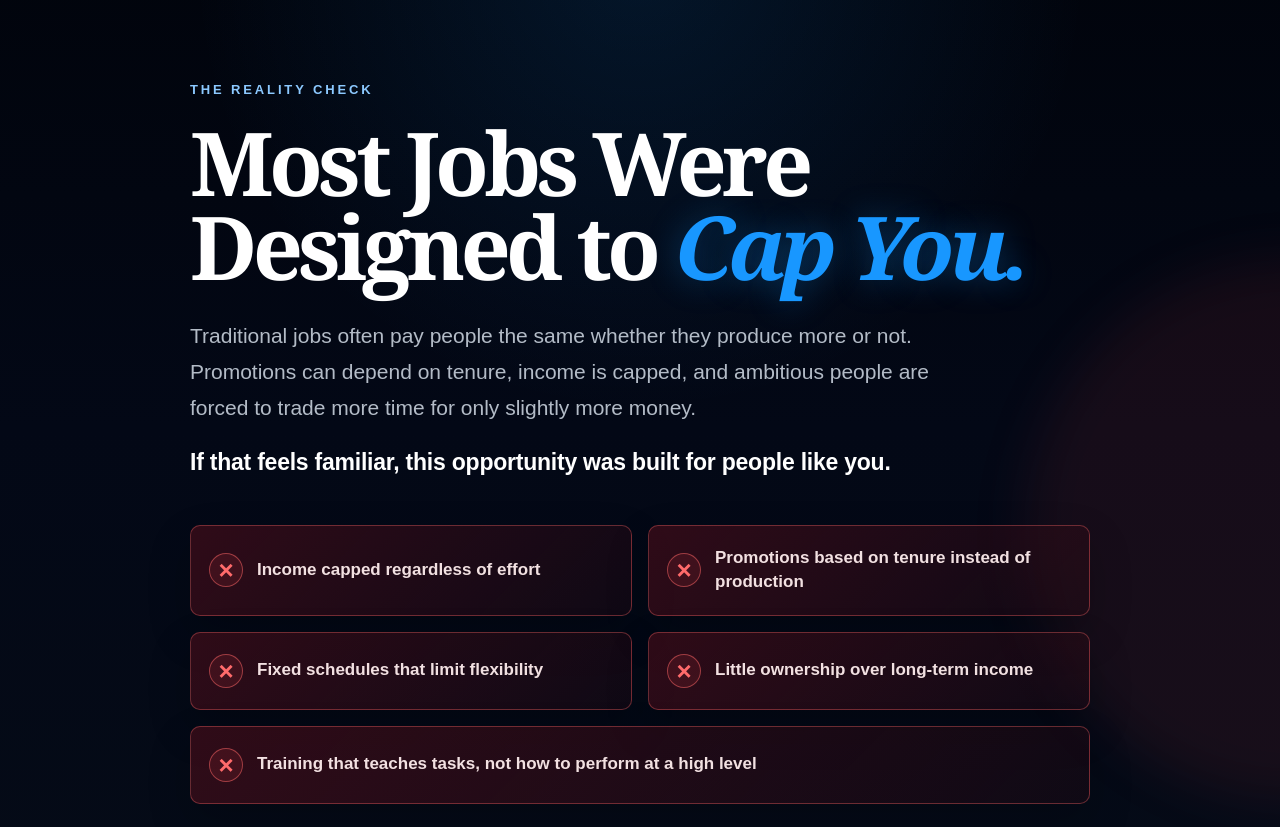
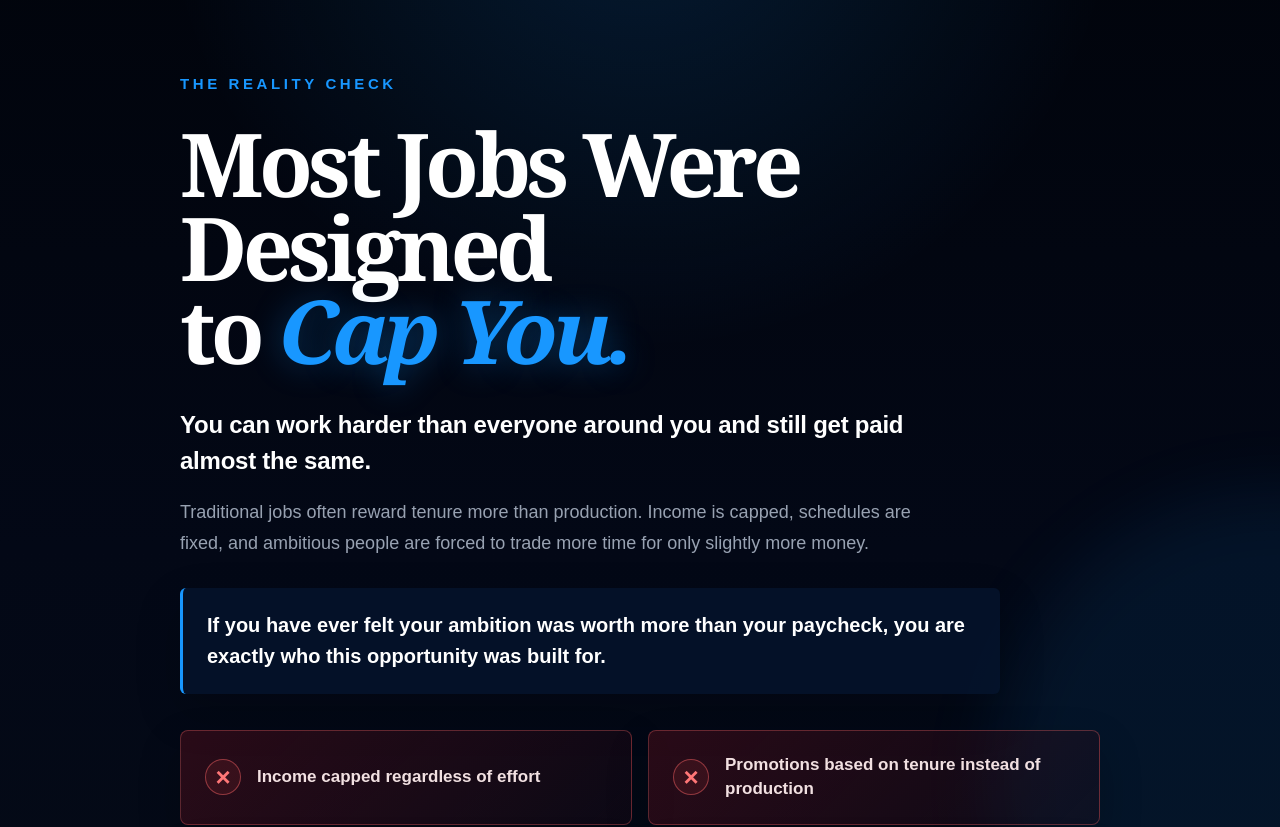
Before and after one commit to haynesjackson83-cyber/giddens-recruiting-funnel, a Next.js app: page / in a window 1280 px wide. Shown: the part 1740-2567 px from the top of the page. Built offline with nearby package versions, Linux system fonts and the light colour scheme.

Commit message:
Refine reality check section

```diff
--- a/src/components/reality-check/RealityCheck.module.css
+++ b/src/components/reality-check/RealityCheck.module.css
@@ -3,28 +3,28 @@
   isolation: isolate;
   overflow: hidden;
   width: 100%;
-  padding: 88px 24px 96px;
+  padding: 110px 32px;
   color: #f8fbff;
   background:
-    radial-gradient(circle at 50% 0%, rgba(24, 151, 255, 0.12), transparent 28rem),
-    linear-gradient(180deg, #01040c 0%, #030816 48%, #050b17 100%);
+    radial-gradient(circle at 50% -8%, rgba(24, 151, 255, 0.16), transparent 30rem),
+    linear-gradient(180deg, #01040c 0%, #030816 50%, #050b17 100%);
 }
 
 .glow {
   position: absolute;
-  right: -18rem;
-  bottom: 8rem;
+  right: max(-18rem, -24vw);
+  bottom: 4rem;
   z-index: -1;
-  width: 34rem;
-  height: 34rem;
+  width: 36rem;
+  height: 36rem;
   border-radius: 999px;
-  background: rgba(255, 72, 72, 0.08);
-  filter: blur(26px);
+  background: rgba(24, 151, 255, 0.08);
+  filter: blur(34px);
   pointer-events: none;
 }
 
 .container {
-  width: min(900px, 100%);
+  width: min(920px, 100%);
   margin: 0 auto;
   display: flex;
   flex-direction: column;
@@ -32,89 +32,103 @@
 }
 
 .eyebrow {
-  margin: 0 0 22px;
-  color: #8cc9ff;
+  margin: 0 0 28px;
+  color: #1897ff;
   font-family: Arial, Helvetica, sans-serif;
-  font-size: 13px;
+  font-size: clamp(13px, 1.4vw, 15px);
   font-weight: 900;
-  letter-spacing: 0.22em;
+  letter-spacing: 0.24em;
   line-height: 1.4;
   text-transform: uppercase;
 }
 
 .headline {
-  max-width: 860px;
+  max-width: 820px;
   margin: 0;
   color: #ffffff;
   font-family: Georgia, "Times New Roman", serif;
-  font-size: clamp(48px, 9vw, 88px);
+  font-size: clamp(62px, 7vw, 88px);
   font-weight: 700;
   letter-spacing: -0.055em;
   line-height: 0.95;
+}
+
+.headline span {
+  display: block;
+  text-wrap: balance;
 }
 
 .headline em {
   color: #1897ff;
   font-style: italic;
   text-shadow: 0 0 32px rgba(24, 151, 255, 0.34);
+  white-space: nowrap;
 }
 
-.copyWrap {
-  max-width: 780px;
-  margin-top: 30px;
-  display: grid;
-  gap: 18px;
-}
-
-.supportingCopy,
-.followUp {
-  margin: 0;
+.emotionalLead {
+  max-width: 760px;
+  margin: 34px 0 0;
+  color: #ffffff;
   font-family: Arial, Helvetica, sans-serif;
-  line-height: 1.7;
+  font-size: 24px;
+  font-weight: 700;
+  letter-spacing: -0.01em;
+  line-height: 1.5;
 }
 
 .supportingCopy {
-  color: rgba(235, 244, 255, 0.76);
-  font-size: clamp(17px, 2.5vw, 21px);
+  max-width: 760px;
+  margin: 18px 0 0;
+  color: rgba(210, 222, 238, 0.72);
+  font-family: Arial, Helvetica, sans-serif;
+  font-size: 18px;
+  line-height: 1.75;
 }
 
-.followUp {
+.bridgeStatement {
+  max-width: 820px;
+  margin: 28px 0 36px;
+  padding: 22px 24px;
+  border-left: 3px solid #1897ff;
+  border-radius: 6px;
   color: #ffffff;
-  font-size: clamp(18px, 2.7vw, 23px);
+  background: rgba(5, 22, 48, 0.72);
+  box-shadow: 0 18px 46px rgba(0, 0, 0, 0.18);
+  font-family: Arial, Helvetica, sans-serif;
+  font-size: 20px;
   font-weight: 900;
-  letter-spacing: -0.01em;
+  line-height: 1.55;
 }
 
 .problemGrid {
   width: 100%;
-  margin-top: 42px;
   display: grid;
   grid-template-columns: 1fr;
-  gap: 14px;
+  gap: 16px;
 }
 
 .problemCard {
   display: grid;
   grid-template-columns: auto 1fr;
   align-items: center;
-  gap: 14px;
-  min-height: 78px;
-  padding: 20px 18px;
-  border: 1px solid rgba(255, 104, 104, 0.36);
-  border-radius: 10px;
-  background: linear-gradient(135deg, rgba(96, 15, 27, 0.48), rgba(46, 9, 18, 0.28));
+  gap: 16px;
+  min-height: 82px;
+  padding: 22px 24px;
+  border: 1px solid rgba(255, 104, 104, 0.32);
+  border-radius: 8px;
+  background: linear-gradient(135deg, rgba(96, 15, 27, 0.42), rgba(38, 9, 18, 0.24));
   box-shadow: 0 18px 44px rgba(0, 0, 0, 0.2);
 }
 
 .xMark {
-  width: 34px;
-  height: 34px;
+  width: 36px;
+  height: 36px;
   display: grid;
   place-items: center;
-  border: 1px solid rgba(255, 104, 104, 0.5);
+  border: 1px solid rgba(255, 104, 104, 0.46);
   border-radius: 999px;
-  color: #ff6b6b;
-  background: rgba(255, 76, 76, 0.1);
+  color: #ff7777;
+  background: rgba(255, 76, 76, 0.09);
   font-family: Arial, Helvetica, sans-serif;
   font-size: 26px;
   font-weight: 900;
@@ -131,13 +145,8 @@
 }
 
 @media (min-width: 760px) {
-  .section {
-    padding: 118px 32px 126px;
-  }
-
   .problemGrid {
     grid-template-columns: repeat(2, minmax(0, 1fr));
-    gap: 16px;
   }
 
   .problemCard:last-child {
@@ -147,16 +156,40 @@
 
 @media (max-width: 640px) {
   .section {
-    padding: 72px 20px 80px;
+    padding: 80px 20px;
+  }
+
+  .eyebrow {
+    margin-bottom: 24px;
   }
 
   .headline {
-    font-size: clamp(44px, 14vw, 58px);
+    font-size: clamp(46px, 13vw, 64px);
+    line-height: 0.95;
     letter-spacing: -0.052em;
   }
 
+  .emotionalLead {
+    margin-top: 28px;
+    font-size: 19px;
+  }
+
+  .supportingCopy {
+    font-size: 16px;
+  }
+
+  .bridgeStatement {
+    padding: 20px 18px;
+    font-size: 17px;
+    line-height: 1.55;
+  }
+
   .problemCard {
-    min-height: 74px;
-    padding: 18px 16px;
+    min-height: 82px;
+    padding: 22px 20px;
+  }
+
+  .problemCard p {
+    font-size: 15px;
   }
 }
--- a/src/components/reality-check/RealityCheck.tsx
+++ b/src/components/reality-check/RealityCheck.tsx
@@ -16,20 +16,25 @@ export function RealityCheck() {
         <p className={styles.eyebrow}>The Reality Check</p>
 
         <h2 id="reality-check-heading" className={styles.headline}>
-          Most Jobs Were Designed to <em>Cap You.</em>
+          <span>Most Jobs Were</span>
+          <span>
+            Designed to <em>Cap You.</em>
+          </span>
         </h2>
 
-        <div className={styles.copyWrap}>
-          <p className={styles.supportingCopy}>
-            Traditional jobs often pay people the same whether they produce more or not.
-            Promotions can depend on tenure, income is capped, and ambitious people are forced to
-            trade more time for only slightly more money.
-          </p>
+        <p className={styles.emotionalLead}>
+          You can work harder than everyone around you and still get paid almost the same.
+        </p>
 
-          <p className={styles.followUp}>
-            If that feels familiar, this opportunity was built for people like you.
-          </p>
-        </div>
+        <p className={styles.supportingCopy}>
+          Traditional jobs often reward tenure more than production. Income is capped, schedules are
+          fixed, and ambitious people are forced to trade more time for only slightly more money.
+        </p>
+
+        <p className={styles.bridgeStatement}>
+          If you have ever felt your ambition was worth more than your paycheck, you are exactly who
+          this opportunity was built for.
+        </p>
 
         <div className={styles.problemGrid} aria-label="Common problems with traditional jobs">
           {problems.map((problem) => (
```
